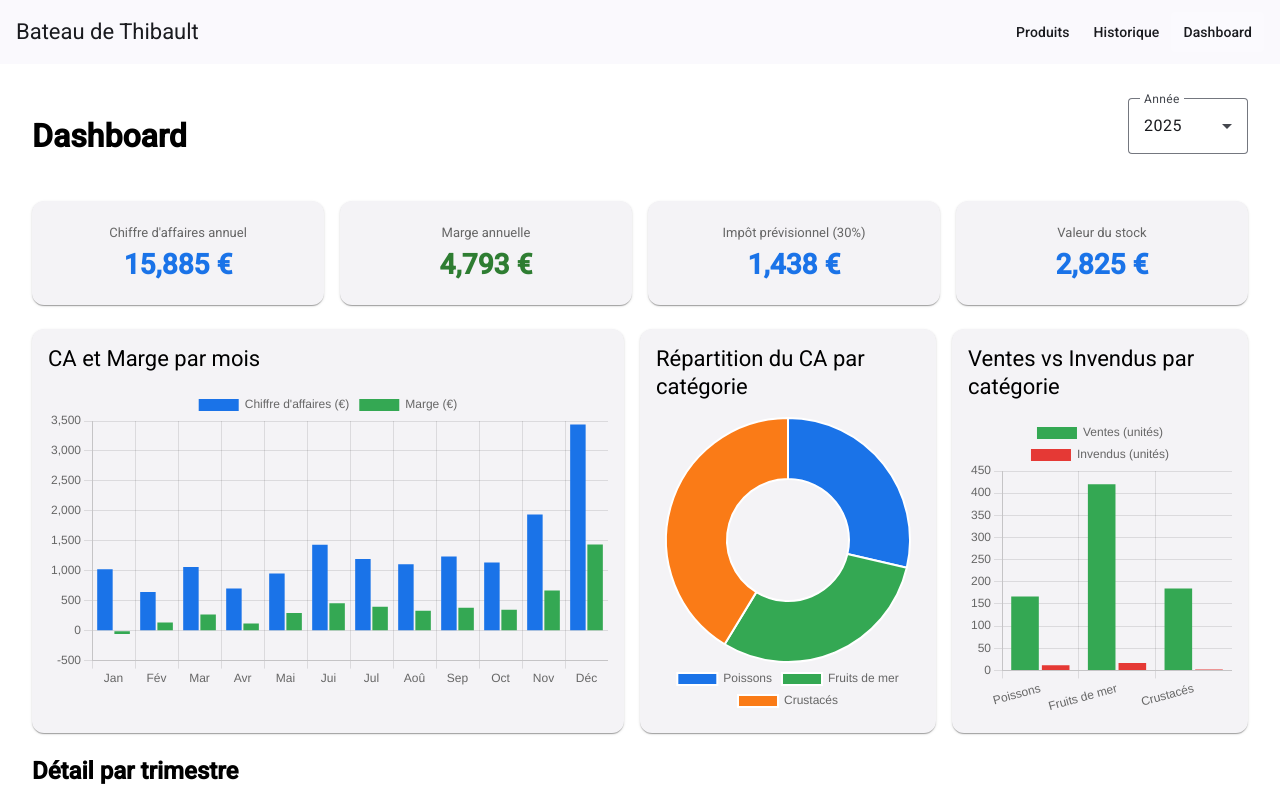
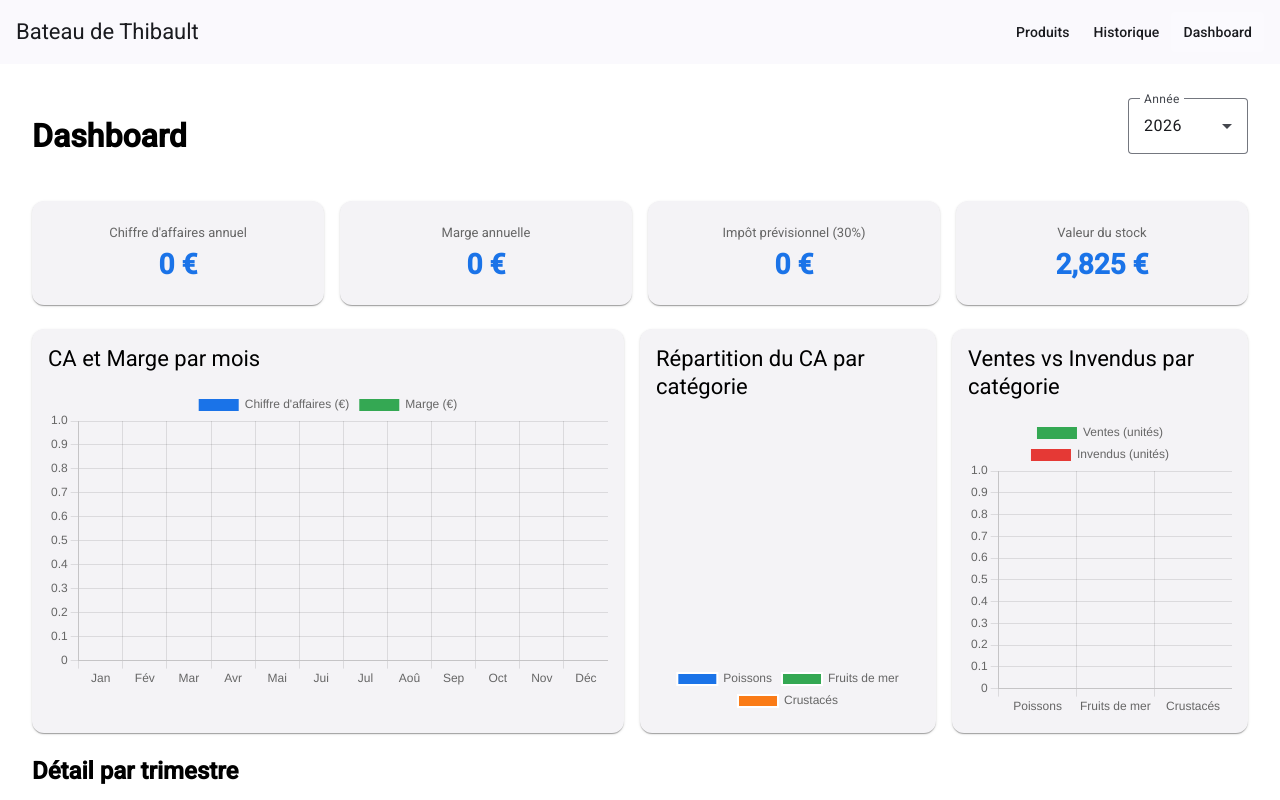
Before and after one commit to Ldacosta7/bateau-thibault-backoffice, an Angular app: page /dashboard in a window 1280 px wide. Shown: the top 800 px of the page. Built offline with nearby package versions, Linux system fonts and the light colour scheme.

Commit message:
feat: ajout année 2026 dans le dashboard

```diff
--- a/src/app/pages/dashboard/dashboard.component.ts
+++ b/src/app/pages/dashboard/dashboard.component.ts
@@ -21,8 +21,8 @@ export class DashboardComponent implements OnInit, AfterViewInit {
 
   private charts: Chart[] = [];
 
-  anneeSelectionnee = 2025;
-  annees = [2025, 2024, 2023];
+  anneeSelectionnee = 2026;
+  annees = [2026, 2025, 2024, 2023];
 
   caTotal = 0;
   margeAnnuelle = 0;
```
